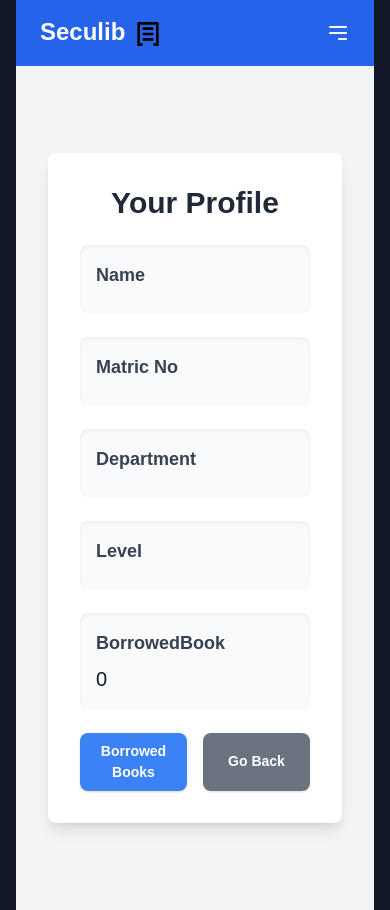
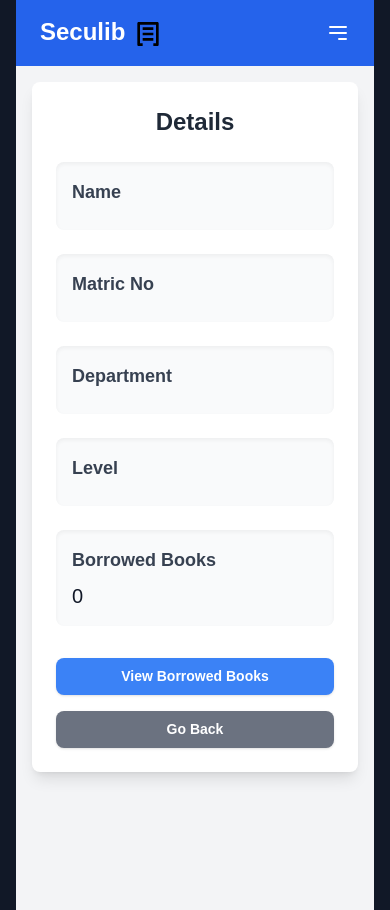
Before and after one commit to belovetech/Seculib, a Vue app in the folder frontend/: page /profile in a window 390 px wide. Built offline with nearby package versions, Linux system fonts and the light colour scheme.

Commit message:
(chore): update the profile page layout both on desktop and mobile view

```diff
--- a/frontend/src/views/ProfileView.vue
+++ b/frontend/src/views/ProfileView.vue
@@ -1,11 +1,10 @@
 <template>
-  <div class="flex justify-center items-center h-screen bg-gray-100 p-8">
-    <div class="w-full max-w-lg bg-white shadow-lg rounded-lg p-8">
-      <h2 class="text-3xl font-extrabold mb-6 text-center text-gray-800">Your Profile</h2>
+  <div class="min-h-screen bg-gray-100 p-4 sm:p-8 flex flex-col items-center">
+    <div class="w-full max-w-4xl bg-white shadow-lg rounded-lg p-6 sm:p-8">
+      <h2 class="text-2xl sm:text-3xl font-extrabold mb-6 text-center text-gray-800">Details</h2>
 
-      <!-- <div v-if="loading" class="text-center text-gray-700">Loading profile...</div> -->
-
-      <div class="space-y-6">
+      <!-- Profile Information Grid -->
+      <div class="grid grid-cols-1 sm:grid-cols-2 gap-6">
         <!-- Name -->
         <div class="bg-gray-50 p-4 rounded-lg shadow-inner">
           <h3 class="text-lg font-semibold text-gray-700">Name</h3>
@@ -30,27 +29,30 @@
           <p class="text-gray-900 text-xl mt-2">{{ profile.level }}</p>
         </div>
 
+        <!-- Borrowed Book Count -->
         <div class="bg-gray-50 p-4 rounded-lg shadow-inner">
-          <h3 class="text-lg font-semibold text-gray-700">BorrowedBook</h3>
+          <h3 class="text-lg font-semibold text-gray-700">Borrowed Books</h3>
           <p class="text-gray-900 text-xl mt-2">{{ borrowedBookData.count }}</p>
+        </div>
       </div>
 
       <!-- Buttons -->
-        <div class="flex justify-between mt-8">
+      <div
+        class="flex flex-col sm:flex-row justify-between mt-8 space-y-4 sm:space-y-0 sm:space-x-4"
+      >
         <button
           @click="$router.push('/borrowed-books')"
-            class="bg-blue-500 hover:bg-blue-700 text-white font-bold py-2 px-4 rounded-lg shadow focus:outline-none focus:shadow-outline w-full mr-2"
+          class="bg-blue-500 hover:bg-blue-700 text-white font-bold py-2 px-4 rounded-lg shadow focus:outline-none focus:shadow-outline w-full"
         >
-            Borrowed Books
+          View Borrowed Books
         </button>
 
         <button
           @click="goBack"
-            class="bg-gray-500 hover:bg-gray-700 text-white font-bold py-2 px-4 rounded-lg shadow focus:outline-none focus:shadow-outline w-full ml-2"
+          class="bg-gray-500 hover:bg-gray-700 text-white font-bold py-2 px-4 rounded-lg shadow focus:outline-none focus:shadow-outline w-full"
         >
           Go Back
         </button>
-        </div>
       </div>
     </div>
   </div>
```
Lines whose indentation alone changed are shown as unchanged.
